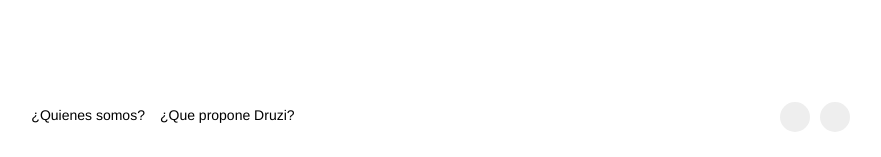
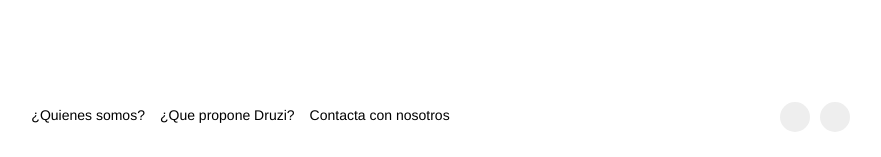
Before and after one commit to beevagrupo1/webapp, a Django app: page /about_us/ in a window 1280 px wide. Shown: the part 1572-1729 px from the top of the page, without its empty margins (192-1073 px from the left). Run offline with Django 3.2, Linux system fonts and the light colour scheme; some libraries are stand-ins or nearby versions; some web fonts are replaced.

Commit message:
First commit for contact_us feature. Just the footer, it still redirects to about_us

```diff
--- a/templates/webapp/base.html
+++ b/templates/webapp/base.html
@@ -137,6 +137,7 @@
             <ul class="list-inline margen">
                 <div class="button_about" style="float:left"><a href="/about_us"><li>¿Quienes somos?</li></a></div>
                 <div class="button_about marg-left" style="float:left"><a href="/about_us/#Que ofrecemos"><li>¿Que propone Druzi?</li></a></div>
+                <div class="button_about marg-left" style="float:left"><a href="/about_us/#Que ofrecemos"><li>Contacta con nosotros</li></a></div>
             </ul>
 
         </div>
```
